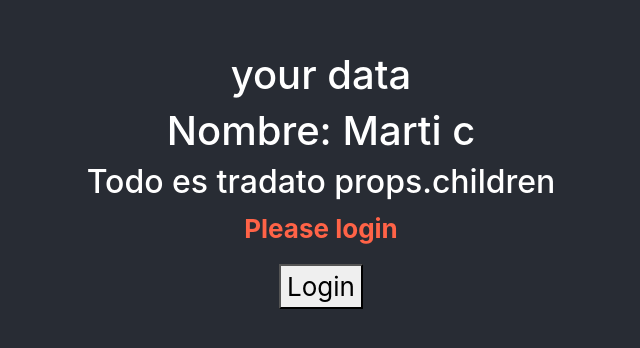
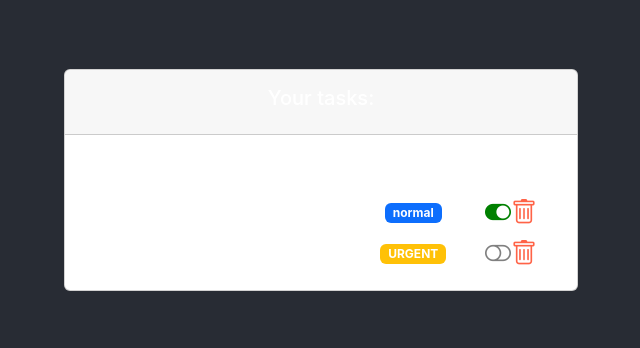
Before and after one commit to crccode/hello-world, a React (Create React App) app: page / in a window 1280 px wide. Shown: the part 220-568 px from the top of the page, without its empty margins (319-959 px from the left). Built offline with nearby package versions, Linux system fonts and the light colour scheme.

Commit message:
Bootstrap Tablas

```diff
--- a/package.json
+++ b/package.json
@@ -7,6 +7,7 @@
     "@testing-library/react": "^13.4.0",
     "@testing-library/user-event": "^13.5.0",
     "bootstrap": "^5.2.3",
+    "bootstrap-icons": "^1.10.3",
     "react": "^18.2.0",
     "react-dom": "^18.2.0",
     "react-scripts": "5.0.1",
--- a/src/App.js
+++ b/src/App.js
@@ -11,17 +11,17 @@ function App() {
   return (
     <div className="App">
       <header className="App-header">
-        <h1>your data</h1>
-        {/* <TaskListComponent></TaskListComponent> */}
+        {/* <h1>your data</h1> */}
+        <TaskListComponent></TaskListComponent>
         {/* <Ejemplo1></Ejemplo1> */}
         {/* <Ejemplo2></Ejemplo2> */}
         {/* <MiComponenteConContexto></MiComponenteConContexto> */}
-        <Ejemplo4 nombre='Marti c' >
+        {/* <Ejemplo4 nombre='Marti c' >
             <h2>
               Todo es tradato  props.children
             </h2>
         </Ejemplo4>
-        <Greetingstyled name="Marta"></Greetingstyled>
+        <Greetingstyled name="Marta"></Greetingstyled> */}
       </header>
     </div>
   );
--- a/src/components/container/task_list.jsx
+++ b/src/components/container/task_list.jsx
@@ -5,9 +5,10 @@ import TaskComponent from '../pure/task';
 const TaskListComponent= () => {
 
     //Creamos una lista de tareas para renderizar el contenido
-    const defaultTask = new Task('Example','Default',false,LEVELS.NORMAL);
+    const defaultTask1 = new Task('Example1','Default1',true,LEVELS.NORMAL);
+    const defaultTask2 = new Task('Example2','Default2',false,LEVELS.URGENT);
     //Estado del componente
-    const [tasks, setTasks] = useState([defaultTask])
+    const [tasks, setTasks] = useState([defaultTask1,defaultTask2])
     //Este componente para cargar las tareas atraves de http, por defecto true siempre carga
     const [loading, setLoading] = useState(true)
 
@@ -31,7 +32,41 @@ const TaskListComponent= () => {
     }
     return (
         <div>
-            <TaskComponent task={defaultTask}></TaskComponent>
+            <div className='col-12'>
+                <div className='card'>
+                    <div className='card-header p-3'>
+                        <h5>
+                            Your tasks:
+                        </h5>
+                    </div>
+                    <div className='card-body' data-mdb-perfect-scrollbar='true' style={ {position: 'relative', heidht: '400px'}}>
+                        <table>
+                            <thead>
+                                <tr>
+                                    <th scope='col'>Title</th>
+                                    <th scope='col'>Description</th>
+                                    <th scope='col'>Priority</th>
+                                    <th scope='col'>Actions</th>
+                                </tr>
+                            </thead>
+                            <tbody>
+                                {/* Cuando hacemos iteraciones es recomendable pasarle el key  */}
+                                { tasks.map((task, index) => {
+                                    return (
+                                            <TaskComponent
+                                                key={index}
+                                                task={task}
+                                            >
+                                            </TaskComponent>
+                                        )
+                                    }
+                                )}
+
+                            </tbody>
+                        </table>
+                    </div>
+                </div>
+            </div>
         </div>
       );
 
--- a/src/components/pure/task.jsx
+++ b/src/components/pure/task.jsx
@@ -3,6 +3,7 @@ import PropTypes from 'prop-types'
 import {Task} from "../../models/task.class"
 // Importamos la hoja de estilos
 import '../../styles/task.scss'
+import { LEVELS } from '../../models/levels.enum';
 const TaskComponent = ({ task }) => {
   //ESTO SE USA CUANDO UNA TAREA DESAPARECE O LA BORREMOS , MODIFIQUEMOS
   useEffect(() => {
@@ -13,14 +14,76 @@ const TaskComponent = ({ task }) => {
   }, [task]);  //[task] Para que se ejecute solo una ves
   //}); esto es para que se ejecute para todos los cambios
 
+
+   /**
+     * Function that returns a Badge
+     * depending on the level of the task
+     */
+    function taskLevelBadge(){
+      switch (task.level) {
+          case LEVELS.NORMAL:
+              return(
+              <h6 className='mb-0'>
+                  <span className='badge bg-primary'>
+                      {task.level}
+                  </span>
+              </h6>)
+          case LEVELS.URGENT:
+              return(
+              <h6 className='mb-0'>
+                  <span className='badge bg-warning'>
+                      {task.level}
+                  </span>
+              </h6>)
+          case LEVELS.BLOCKING:
+              return(
+              <h6 className='mb-0'>
+                  <span className='badge bg-danger'>
+                      {task.level}
+                  </span>
+              </h6>)
+          default:
+              break;
+      }
+    }
+   /**
+     * Function that returns icon depending on completion of the task
+     */
+  function taskCompletedIcon(){
+      if(task.completed){
+          return (<i  className='bi-toggle-on task-action' style={{color: 'green'}}></i>)
+      }else{
+          return (<i className='bi-toggle-off task-action' style={{color: 'grey'}}></i>)
+      }
+  }
+
+
+
   return (
-    <div>
-      <h2 className='task-name'>Nombre: { task.name }</h2>
-      <h3>Descripcion : {task.description}</h3>
-      <h4>Levels: {task.level}</h4>
-      <h5>This task is: : {task.completed ? 'COMPLETED':'PENDING'}</h5>
+    <tr className='fw-normal'>
+      <th>
+          <span className='ms-2'>{task.name}</span>
+      </th>
+      <td className='align-middle'>
+          <span>{task.description}</span>
+      </td>
+      <td className='align-middle'>
+          {/* Execution of function to return badge element */}
+          {taskLevelBadge()}
+      </td>
+      <td className='align-middle'>
+          {/* Execution of function to return icon depending on completion */}
+          {taskCompletedIcon()}
+          <i className='bi-trash task-action' style={{color: 'tomato'}}></i>
+      </td>
+    </tr>
 
-    </div>
+    // <div>
+    //   <h2 className='task-name'>Nombre: { task.name }</h2>
+    //   <h3>Descripcion : {task.description}</h3>
+    //   <h4>Levels: {task.level}</h4>
+    //   <h5>This task is: : {task.completed ? 'COMPLETED':'PENDING'}</h5>
+    // </div>
   );
 };
 
--- a/src/index.js
+++ b/src/index.js
@@ -3,6 +3,7 @@ import ReactDOM from 'react-dom/client';
 
 // Añadimos Bootstrap a nuestro proyecto
 import 'bootstrap/dist/css/bootstrap.css';
+import 'bootstrap-icons/font/bootstrap-icons.css'
 // ! Importante: los estilos propios, deben ir debajo del bootstrap para que no los pise.
 import './index.css';
 
```
Also changed, not shown: 1 other file (tests, documents, lock files or other folders).
